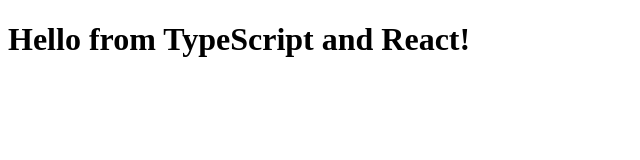
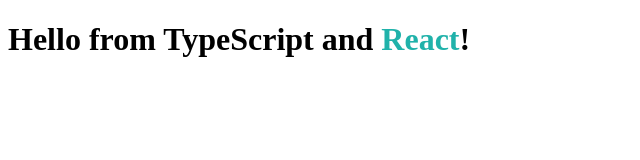
Before and after one commit to dustinchang/mernwt-starterkit, a React app: page / in a window 1280 px wide. Shown: the top 160 px of the page, without its empty margins (0-640 px from the left). Built offline with nearby package versions, Linux system fonts and the light colour scheme.

Commit message:
added Sass in webpack

```diff
--- a/package.json
+++ b/package.json
@@ -28,7 +28,11 @@
     "webpack": "^1.13.2"
   },
   "devDependencies": {
+    "css-loader": "^0.25.0",
+    "node-sass": "^3.10.1",
+    "sass-loader": "^4.0.2",
     "source-map-loader": "^0.1.5",
+    "style-loader": "^0.13.1",
     "ts-loader": "^0.8.2",
     "webpack-dev-middleware": "^1.8.3",
     "webpack-hot-middleware": "^2.12.2",
--- a/src/components/Hello.tsx
+++ b/src/components/Hello.tsx
@@ -1,9 +1,10 @@
 import * as React from "react";
+import "../styles/hello.scss";
 
 export interface HelloProps { compiler: string; framework: string; }
 
 export class Hello extends React.Component<HelloProps, {}> {
     render() {
-        return <h1>Hello from {this.props.compiler} and {this.props.framework}!</h1>;
+        return <h1>Hello from {this.props.compiler} and <span className="hello">{this.props.framework}</span>!</h1>;
     }
 }
--- /dev/null
+++ b/src/styles/hello.scss
@@ -0,0 +1,3 @@
+.hello {
+    color: lightseagreen;
+}
--- a/webpack.config.dev.js
+++ b/webpack.config.dev.js
@@ -24,7 +24,13 @@
     module: {
         loaders: [
             // All files with a '.ts' or '.tsx' extension will be handled by 'ts-loader'.
-            { test: /\.tsx?$/, loader: "ts-loader" }
+            { test: /\.tsx?$/, loader: "ts-loader" },
+            {
+                test: /\.scss$/,
+                loader: "style!css!sass?sourceMap",
+                include: path.join(__dirname, "src/styles")
+            }
+
         ],
 
         preLoaders: [
```
